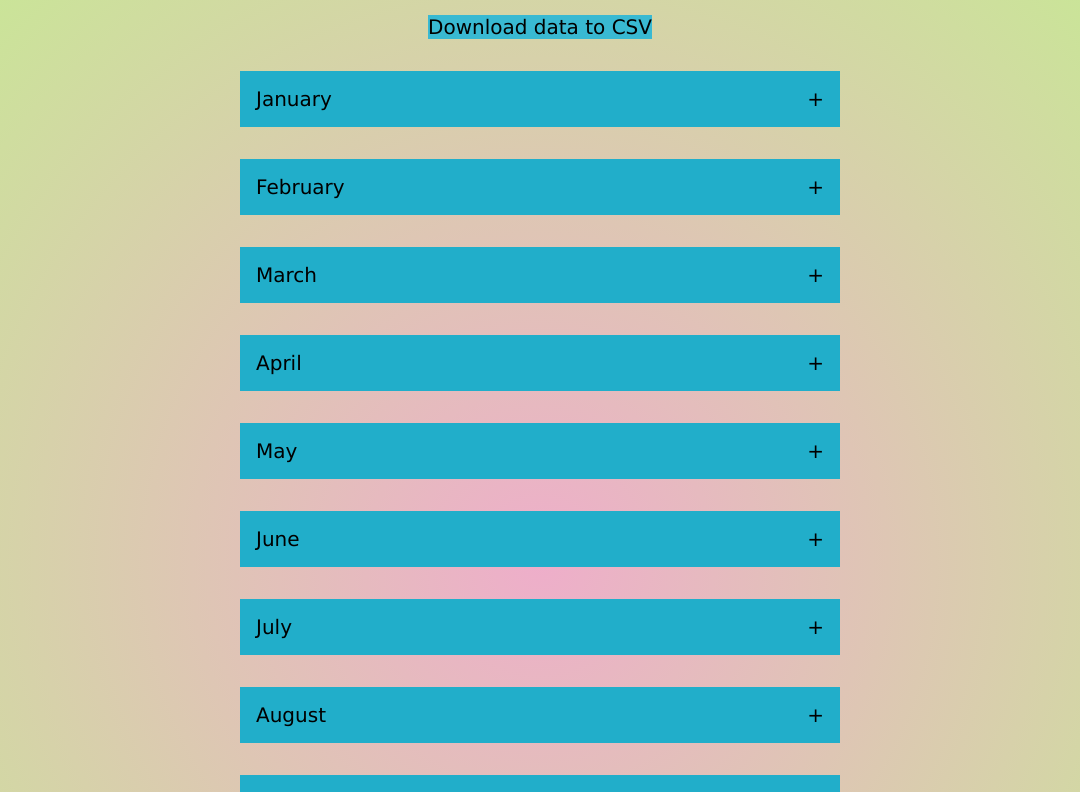
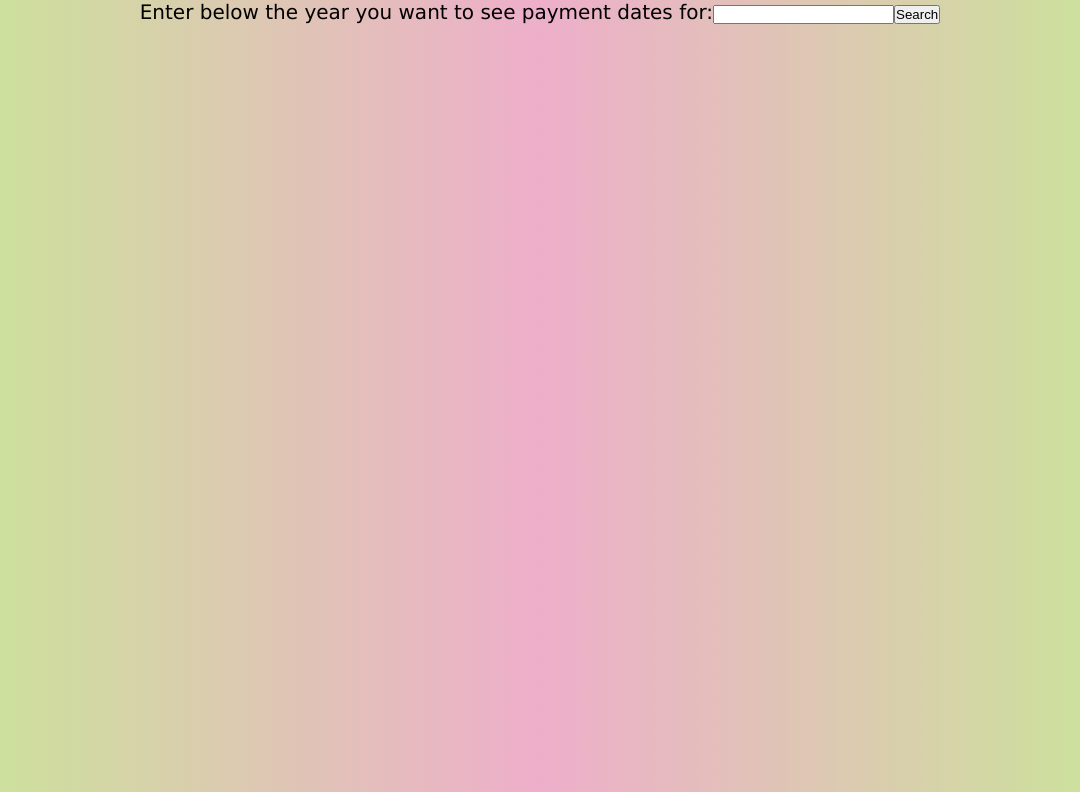
Before and after one commit to prozenberg/react-assessment, a React (Create React App) app: page / in a window 1280 px wide. Shown: the top 792 px of the page, without its empty margins (100-1180 px from the left). Built offline with nearby package versions, Linux system fonts and the light colour scheme.

Commit message:
adding functionality to search by year and some simple error handling, pending styles for new components

```diff
--- a/src/App.js
+++ b/src/App.js
@@ -1,11 +1,11 @@
 import './App.css';
 import React from "react"
-import List from "../src/Components/List"
+import Container from './Components/Container';
 
 function App() {
   return (
     <div className="App">
-      <List />
+      <Container />
     </div>
   );
 }
--- /dev/null
+++ b/src/Components/Container/index.js
@@ -0,0 +1,22 @@
+import React, { useState, useEffect } from "react"
+import SearchYear from "../SearchYear";
+import List from "../List";
+import SearchError from "../SearchError";
+
+const Container = () => {
+
+    const [search, setSearch] = useState(undefined);
+
+    const handleSearch = (year) => setSearch(year)
+
+    useEffect(() => {
+        console.log(search)
+    }, [search]);
+
+    return <div>
+        <SearchYear updateYear={handleSearch} />
+        {search && (search >= 2000 && search <= 2050 ? <List year={search} /> : <SearchError />)}
+    </div>
+};
+
+export default Container;
--- a/src/Components/List/index.js
+++ b/src/Components/List/index.js
@@ -4,14 +4,14 @@ import MonthAccordion from "../MonthAccordion"
 import BuildDatesJSON from "../../Hooks/BuildDatesJSON"
 import './style.css';
 
-const List = () => {
+const List = ({ year }) => {
     const [dates, setDates] = useState([]);
-    const fetchData = async () => {
-        setDates(JSON.parse(BuildDatesJSON(2022)))
+    const fetchData = () => {
+        setDates(JSON.parse(BuildDatesJSON(year)))
     }
     useEffect(() => {
         fetchData()
-    }, []);
+    }, [year]);
 
     return (<>
         <div className="download-btn-container">
--- /dev/null
+++ b/src/Components/SearchError/index.js
@@ -0,0 +1,9 @@
+import React from 'react';
+
+const SearhError = () => {
+    return <div>
+        <p>For simplicity, this application only works with years between 2000 and 2050, please input one between those years.</p>
+    </div>;
+};
+
+export default SearhError;
--- /dev/null
+++ b/src/Components/SearchYear/index.js
@@ -0,0 +1,14 @@
+import React, { useEffect, useState } from 'react';
+
+
+const SearchYear = ({ updateYear }) => {
+    const [year, setYear] = useState(undefined);
+    return (
+        <>
+            <label>Enter below the year you want to see payment dates for:</label>
+            <input type="number" onInput={(e) => setYear(e.target.value)}></input>
+            <button onClick={() => updateYear(year)}>Search</button>
+        </>);
+};
+
+export default SearchYear;
--- a/src/Hooks/BuildDatesJSON/index.js
+++ b/src/Hooks/BuildDatesJSON/index.js
@@ -3,9 +3,9 @@ import BonusDayHook from "../BonusDayHook"
 import Months from "../../Constants/Months"
 
 const BuildDatesJSON = (year) => {
-    let array = []
+    const array = []
     for (let i = 0; i < 12; i++) {
-        array.push({month: Months[i], paymentDay: PaymentDayHook(year, i).getDate(), bonusDay: BonusDayHook(year, i).getDate()})
+        array.push({ month: Months[i], paymentDay: PaymentDayHook(year, i).getDate(), bonusDay: BonusDayHook(year, i).getDate() })
     }
     let paymentsJSON = JSON.stringify(array)
     return paymentsJSON
```
